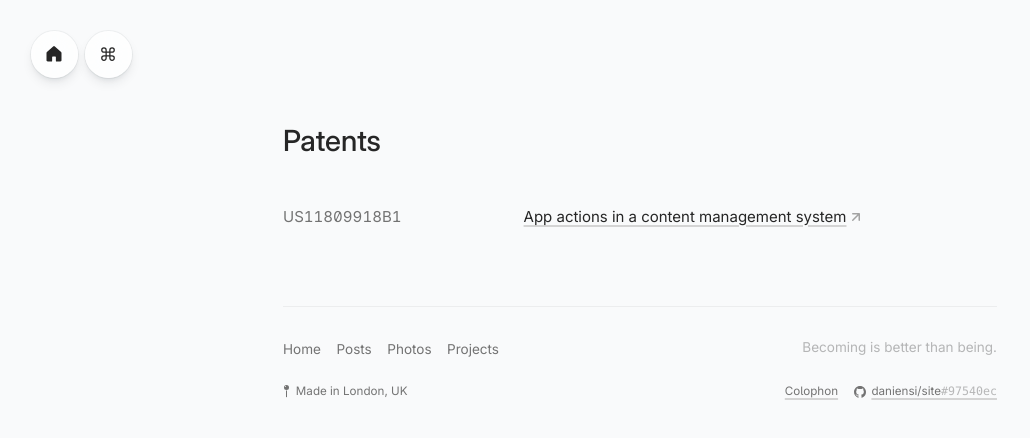
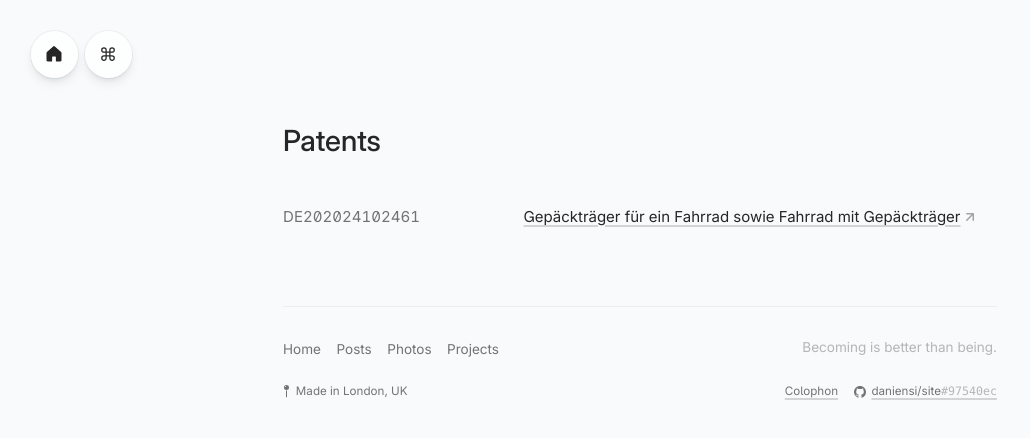
Before and after one commit to DaniEnsi/site, a Next.js app: page /patents in a window 1280 px wide. Shown: the top 438 px of the page, without its empty margins (0-1030 px from the left). Built offline with nearby package versions, Linux system fonts and the light colour scheme; what tailwindcss-touch would draw is missing.

Commit message:
feat: update patent details

```diff
--- a/pages/patents.tsx
+++ b/pages/patents.tsx
@@ -5,7 +5,7 @@ import { LinkExternal } from "../components/Links";
 
 // TODO: Fetch from CMS
 const PATENTS = [
-  { id: "US11809918B1", title: "App actions in a content management system" },
+  { id: "DE202024102461", title: "Gepäckträger für ein Fahrrad sowie Fahrrad mit Gepäckträger", link: "https://register.dpma.de/DPMAregister/pat/register?AKZ=2020241024613" },
 ];
 
 export default function Patents() {
@@ -30,7 +30,7 @@ export default function Patents() {
               <dd className="list-content border-none pb-4 pt-0 sm:pb-0">
                 <div>
                   <LinkExternal
-                    href={`//patents.google.com/patent/${patent.id}`}
+                    href={patent.link}
                   >
                     {patent.title}
                   </LinkExternal>
```
